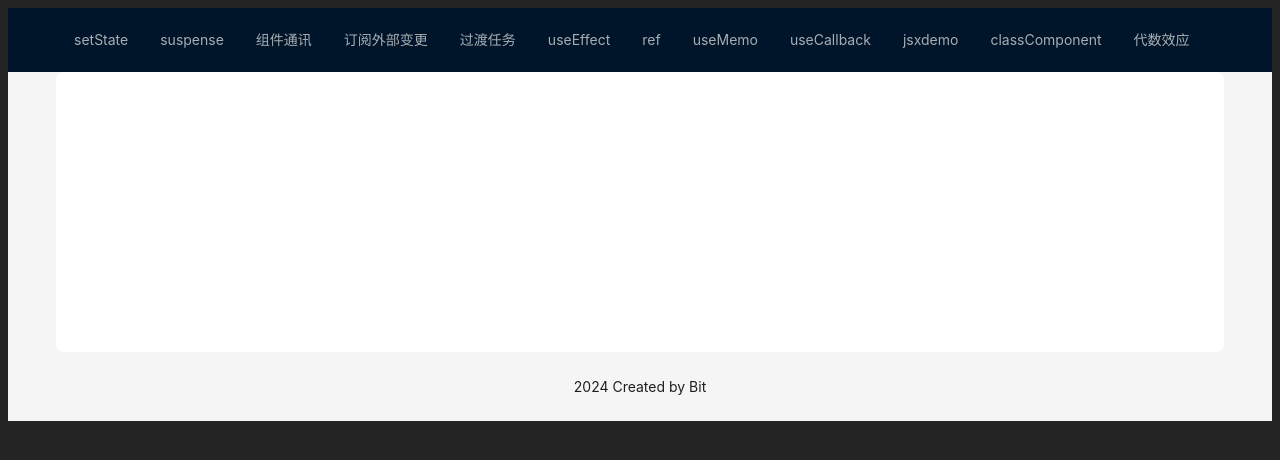
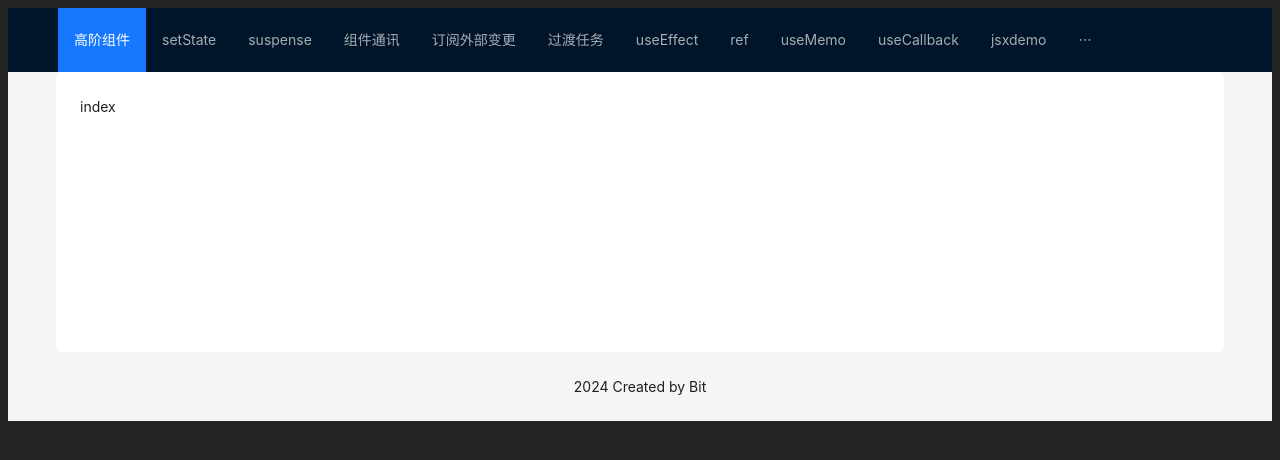
Before and after one commit to yangshijunx/react-point, a React (Vite) app: page /hoc in a window 1280 px wide. Shown: the top 460 px of the page. Built offline with nearby package versions, Linux system fonts and the light colour scheme.

Commit message:
feat: hoc

```diff
--- a/src/App.tsx
+++ b/src/App.tsx
@@ -19,6 +19,7 @@ import UseCallBackComponent from "./pages/useCallback";
 import Jsxdemo from "./pages/jsxdemo";
 import MyClassComponent from "./pages/classComponent";
 import AlgebraicEffect from "./pages/algebraicEffect";
+import HocComponent from "./pages/hoc";
 
 const { Header, Content, Footer } = Layout;
 
@@ -28,6 +29,7 @@ const App: React.FC = () => {
   } = theme.useToken();
 
   const pages = [
+    { path: "/hoc", name: "高阶组件", component: () => <HocComponent /> },
     {
       path: "/",
       name: "setState",
--- /dev/null
+++ b/src/pages/hoc/components/hocRender.tsx
@@ -0,0 +1,13 @@
+import React from "react";
+
+const HocRender = <P extends object>(
+  WrapComponent: React.ComponentType<P>
+): React.ComponentType<P> => {
+  return class extends React.Component<P> {
+    render() {
+      return <WrapComponent {...this.props} />;
+    }
+  };
+};
+
+export default HocRender;
--- /dev/null
+++ b/src/pages/hoc/index.tsx
@@ -0,0 +1,9 @@
+import React from "react";
+import HocRender from "./components/hocRender";
+
+const Index: React.FC = () => {
+  return <div>index</div>;
+};
+
+const EnhancedIndex = HocRender(Index);
+export default EnhancedIndex;
```
